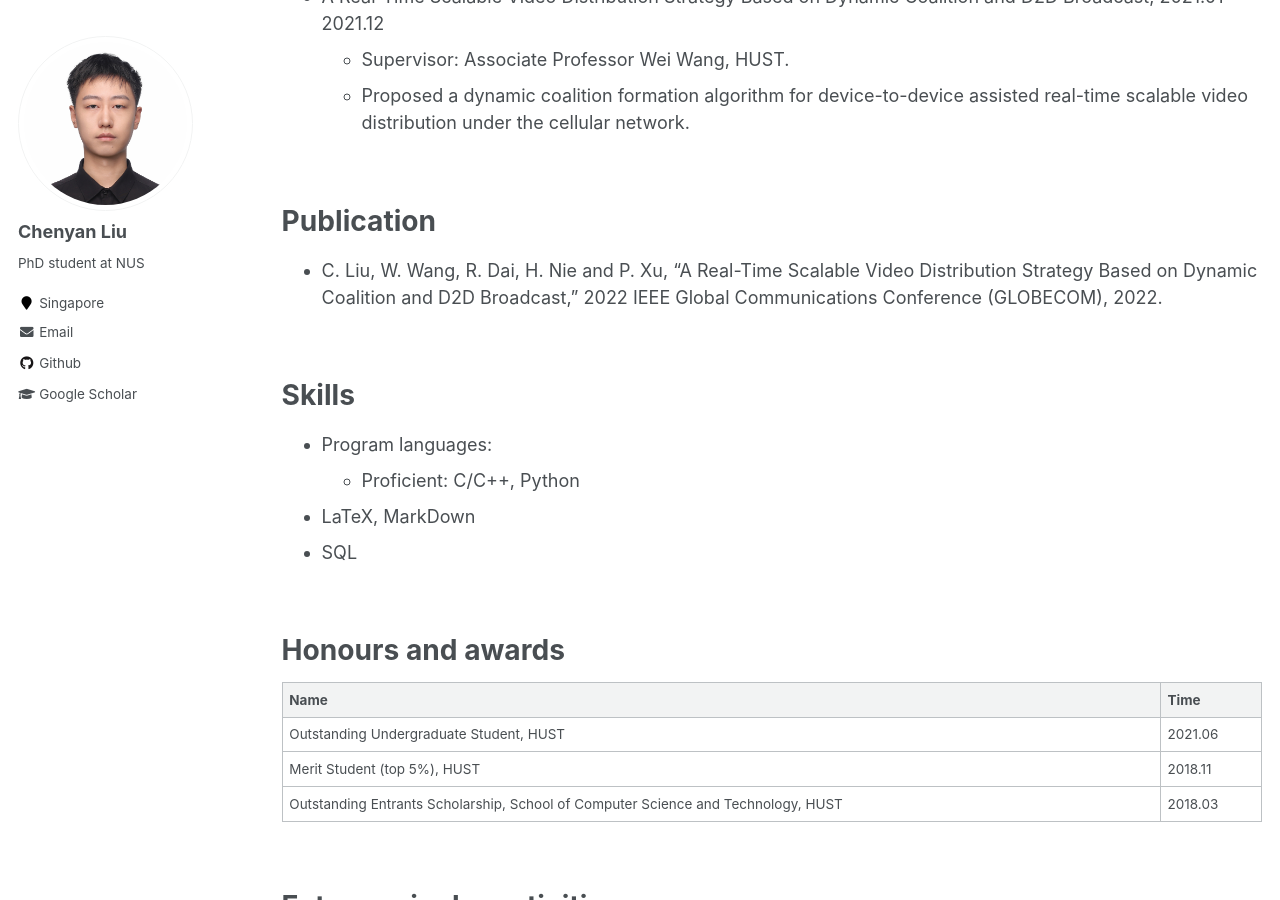
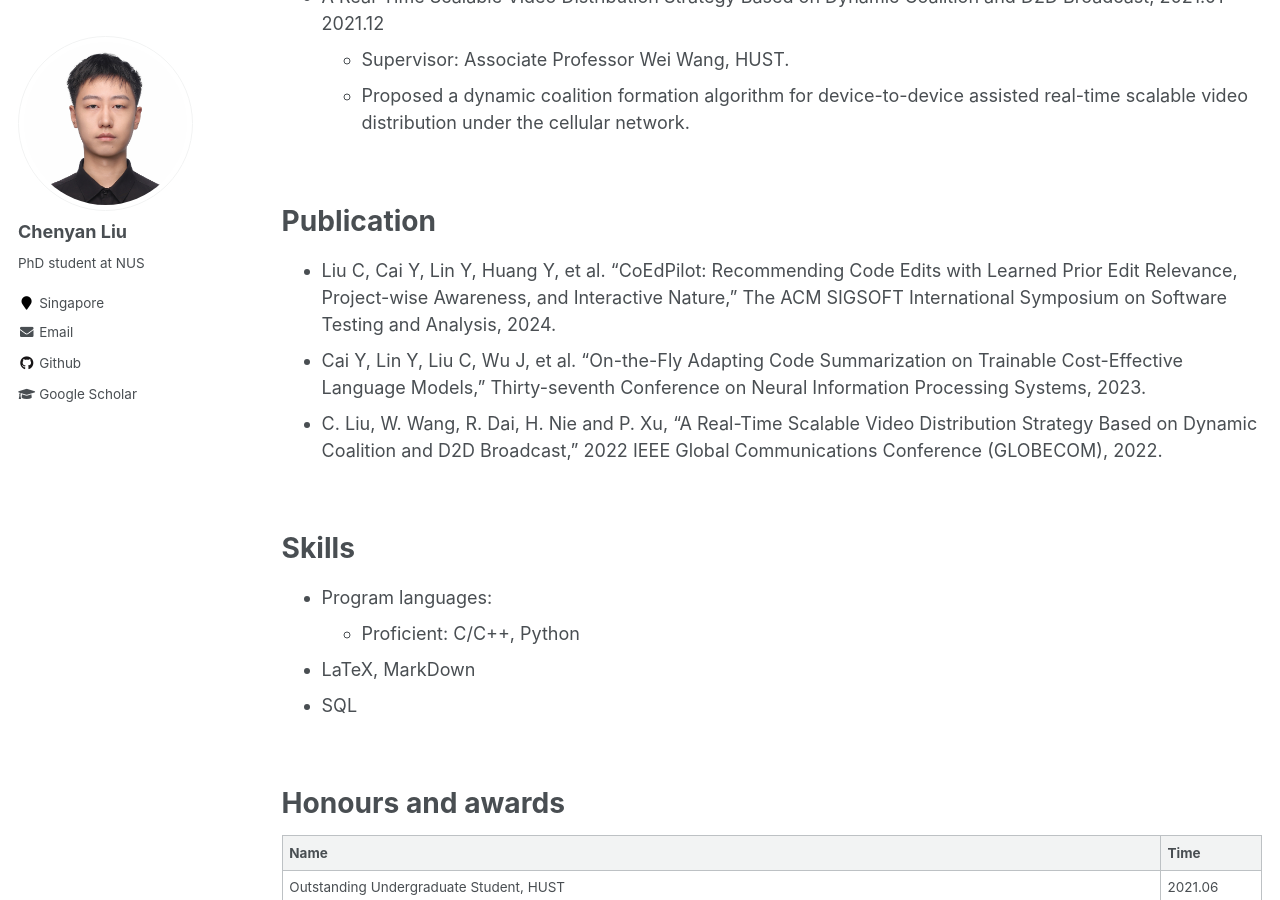
Before and after one commit to chenyan1999/chenyan1999.github.io, a Jekyll site: the page built from _pages/cv.md, in a window 1280 px wide and 900 px high, scrolled down 970 px. Built offline with Jekyll 4.4.1, drawn with Linux system fonts in a browser that asks for light colours; a file with an impossible date is left out.

```diff
--- a/_pages/cv.md
+++ b/_pages/cv.md
@@ -43,6 +43,8 @@ Research experience
 
 Publication
 ======
+* Liu C, Cai Y, Lin Y, Huang Y, et al. "CoEdPilot: Recommending Code Edits with Learned Prior Edit Relevance, Project-wise Awareness, and Interactive Nature," The ACM SIGSOFT International Symposium on Software Testing and Analysis, 2024.
+* Cai Y, Lin Y, Liu C, Wu J, et al. "On-the-Fly Adapting Code Summarization on Trainable Cost-Effective Language Models," Thirty-seventh Conference on Neural Information Processing Systems, 2023.
 * C. Liu, W. Wang, R. Dai, H. Nie and P. Xu, "A Real-Time Scalable Video Distribution Strategy Based on Dynamic Coalition and D2D Broadcast," 2022 IEEE Global Communications Conference (GLOBECOM), 2022.
 
 <br>
```
Also changed, not shown: _publications/2024-ISSTA.md (added, +10 -0 lines).
